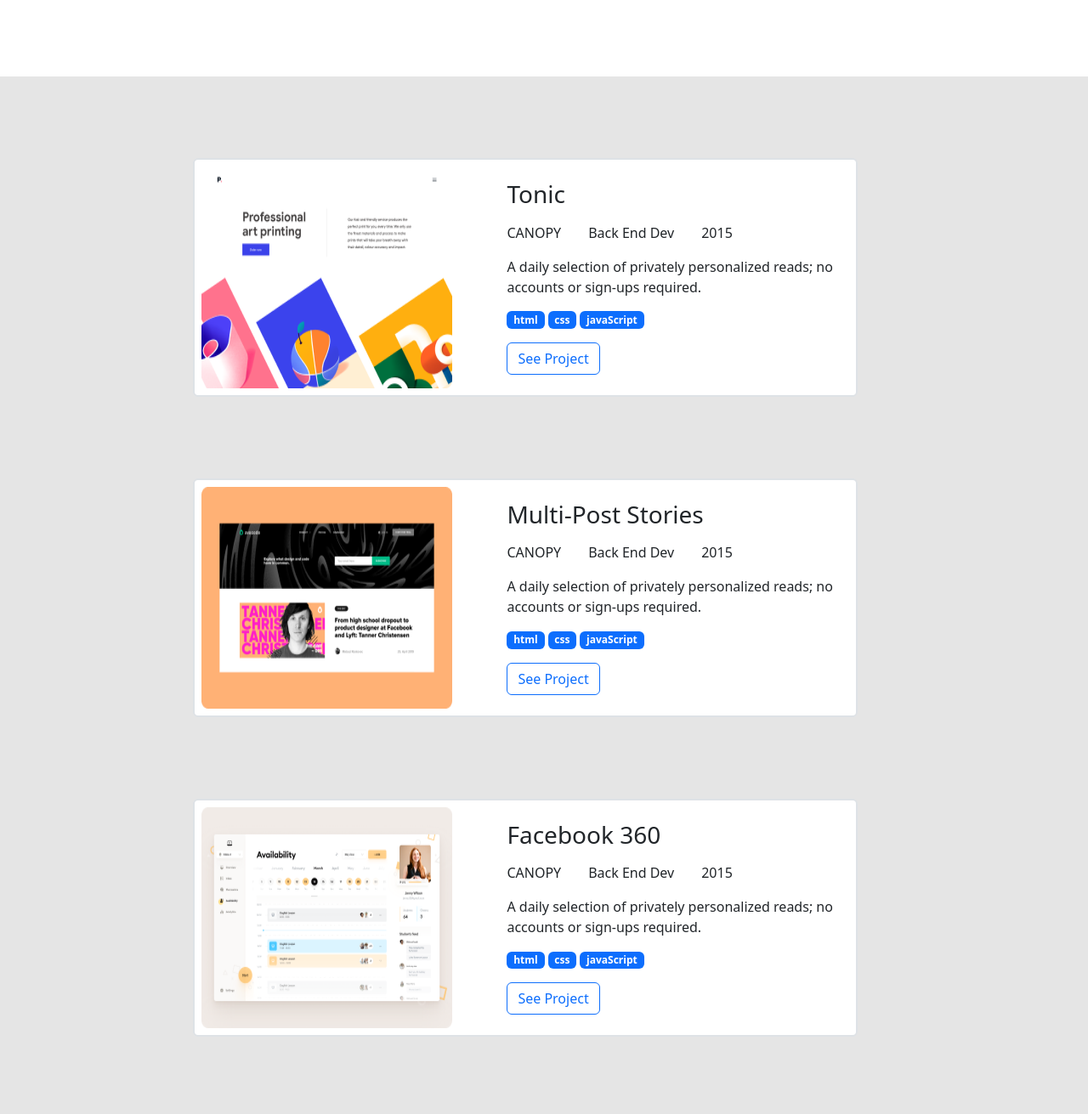
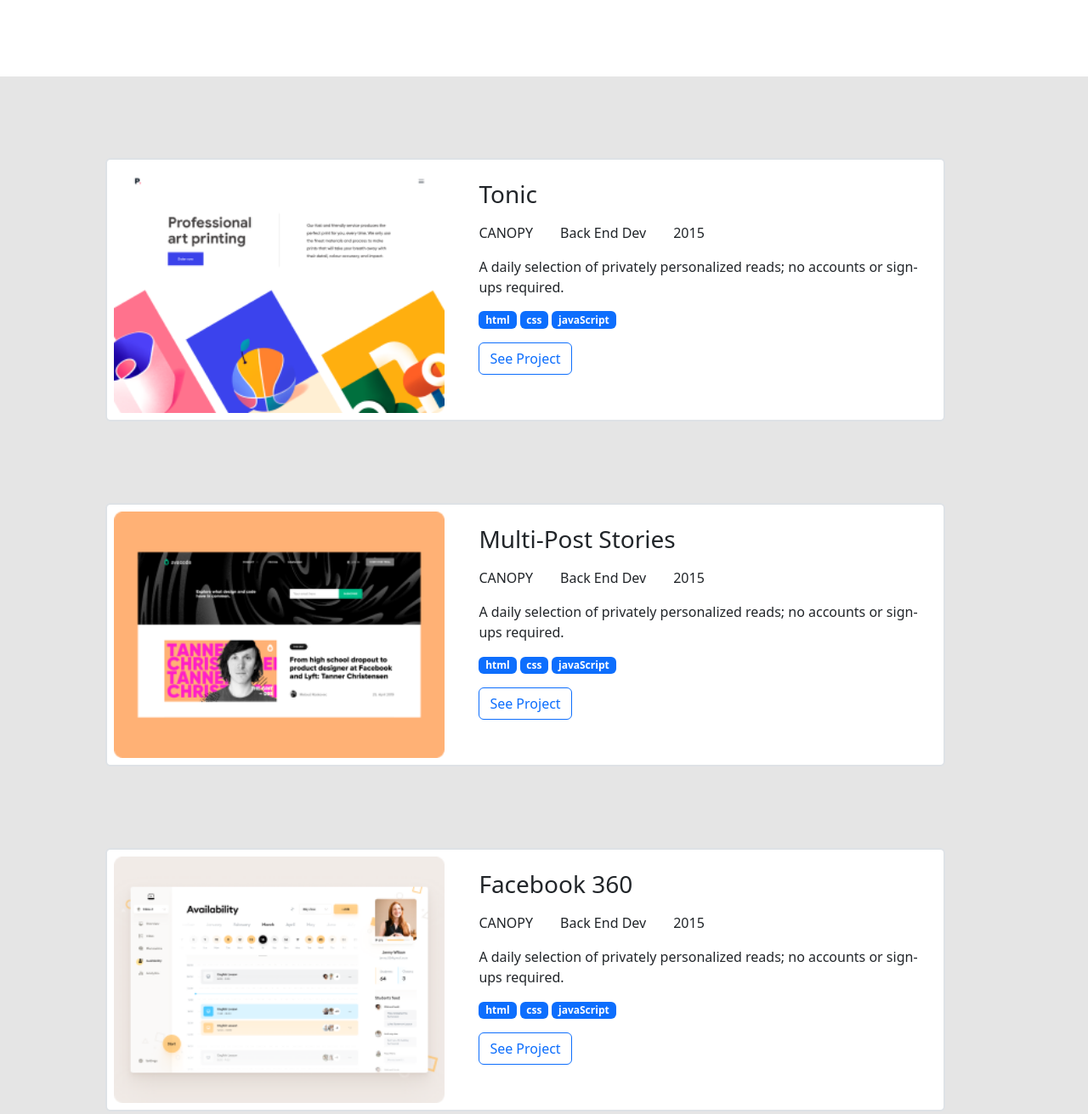
Before and after one commit to mertkantaroglu/bootstrap-project, a plain HTML site: page index.html in a window 1280 px wide. Shown: the part 480-1791 px from the top of the page at 85% size. Drawn offline with nearby package versions, Linux system fonts and the light colour scheme.

Commit message:
add resize breakpoints to cards

```diff
--- a/index.html
+++ b/index.html
@@ -79,14 +79,19 @@
       </div>
     </div>
     <div
-      class="container mt-5 mx-5 d-flex flex-column justify-content-center align-items-center"
+      class="container-lg mt-5 mx-5 d-flex flex-column justify-content-center align-items-center"
     >
-      <div class="card m-5 flex-row border border-2 p-2" style="width: 70%">
+      <div class="card m-5 flex-row border border-2 p-2">
+        <div class="row">
+          <div class="col-md-5">
             <img
               src="./Images/Snapshoot Portfolio (3).png"
-          class="card-image-left me-5"
+              class="img-fluid"
+              style="width: 100%; height: 100%"
               atl="first pic"
             />
+          </div>
+          <div class="col-md-7">
             <div class="card-body justify-content-center">
               <h3 class="card-title">Tonic</h3>
               <ul class="list-group list-group-horizontal">
@@ -95,11 +100,13 @@
                 <li class="list-group-item border border-0">2015</li>
               </ul>
               <p class="card-text mt-2">
-            A daily selection of privately personalized reads; no accounts or
-            sign-ups required.
+                A daily selection of privately personalized reads; no accounts
+                or sign-ups required.
               </p>
               <div class="d-flex flex-row">
-            <h6><span class="badge bg-primary border-0 me-1">html</span></h6>
+                <h6>
+                  <span class="badge bg-primary border-0 me-1">html</span>
+                </h6>
                 <h6><span class="badge bg-primary border-0 me-1">css</span></h6>
                 <h6>
                   <span class="badge bg-primary border-0 me-1">javaScript</span>
@@ -113,12 +120,19 @@
               </button>
             </div>
           </div>
-      <div class="card m-5 flex-row border border-2 p-2" style="width: 70%">
+        </div>
+      </div>
+      <div class="card m-5 flex-row border border-2 p-2">
+        <div class="row">
+          <div class="col-md-5">
             <img
               src="./Images/Snapshoot Portfolio.png"
-          class="card-image-left me-5"
+              class="img-fluid"
+              style="width: 100%; height: 100%"
               atl="first pic"
             />
+          </div>
+          <div class="col-md-7">
             <div class="card-body justify-content-center">
               <h3 class="card-title">Multi-Post Stories</h3>
               <ul class="list-group list-group-horizontal">
@@ -127,11 +141,13 @@
                 <li class="list-group-item border border-0">2015</li>
               </ul>
               <p class="card-text mt-2">
-            A daily selection of privately personalized reads; no accounts or
-            sign-ups required.
+                A daily selection of privately personalized reads; no accounts
+                or sign-ups required.
               </p>
               <div class="d-flex flex-row">
-            <h6><span class="badge bg-primary border-0 me-1">html</span></h6>
+                <h6>
+                  <span class="badge bg-primary border-0 me-1">html</span>
+                </h6>
                 <h6><span class="badge bg-primary border-0 me-1">css</span></h6>
                 <h6>
                   <span class="badge bg-primary border-0 me-1">javaScript</span>
@@ -145,12 +161,19 @@
               </button>
             </div>
           </div>
-      <div class="card m-5 flex-row border border-2 p-2" style="width: 70%">
+        </div>
+      </div>
+      <div class="card m-5 flex-row border border-2 p-2">
+        <div class="row">
+          <div class="col-md-5">
             <img
               src="./Images/Snapshoot Portfolio (1).png"
-          class="card-image-left me-5"
+              class="img-fluid"
+              style="width: 100%; height: 100%"
               atl=""
             />
+          </div>
+          <div class="col-md-7">
             <div class="card-body justify-content-center">
               <h3 class="card-title">Facebook 360</h3>
               <ul class="list-group list-group-horizontal">
@@ -159,11 +182,13 @@
                 <li class="list-group-item border border-0">2015</li>
               </ul>
               <p class="card-text mt-2">
-            A daily selection of privately personalized reads; no accounts or
-            sign-ups required.
+                A daily selection of privately personalized reads; no accounts
+                or sign-ups required.
               </p>
               <div class="d-flex flex-row">
-            <h6><span class="badge bg-primary border-0 me-1">html</span></h6>
+                <h6>
+                  <span class="badge bg-primary border-0 me-1">html</span>
+                </h6>
                 <h6><span class="badge bg-primary border-0 me-1">css</span></h6>
                 <h6>
                   <span class="badge bg-primary border-0 me-1">javaScript</span>
@@ -177,12 +202,19 @@
               </button>
             </div>
           </div>
-      <div class="card m-5 flex-row border border-2 p-2" style="width: 70%">
+        </div>
+      </div>
+      <div class="card m-5 flex-row border border-2 p-2">
+        <div class="row">
+          <div class="col-md-5">
             <img
               src="./Images/Snapshoot Portfolio (2).png"
-          class="card-image-left me-5"
+              class="img-fluid"
+              style="width: 100%; height: 100%"
               atl=""
             />
+          </div>
+          <div class="col-md-7">
             <div class="card-body justify-content-center">
               <h3 class="card-title">Uber Navigation</h3>
               <ul class="list-group list-group-horizontal">
@@ -191,11 +223,13 @@
                 <li class="list-group-item border border-0">2015</li>
               </ul>
               <p class="card-text mt-2">
-            A daily selection of privately personalized reads; no accounts or
-            sign-ups required.
+                A daily selection of privately personalized reads; no accounts
+                or sign-ups required.
               </p>
               <div class="d-flex flex-row">
-            <h6><span class="badge bg-primary border-0 me-1">html</span></h6>
+                <h6>
+                  <span class="badge bg-primary border-0 me-1">html</span>
+                </h6>
                 <h6><span class="badge bg-primary border-0 me-1">css</span></h6>
                 <h6>
                   <span class="badge bg-primary border-0 me-1">javaScript</span>
@@ -207,6 +241,8 @@
               >
                 See Project
               </button>
+            </div>
+          </div>
         </div>
       </div>
     </div>
```
Lines whose indentation alone changed are shown as unchanged.
